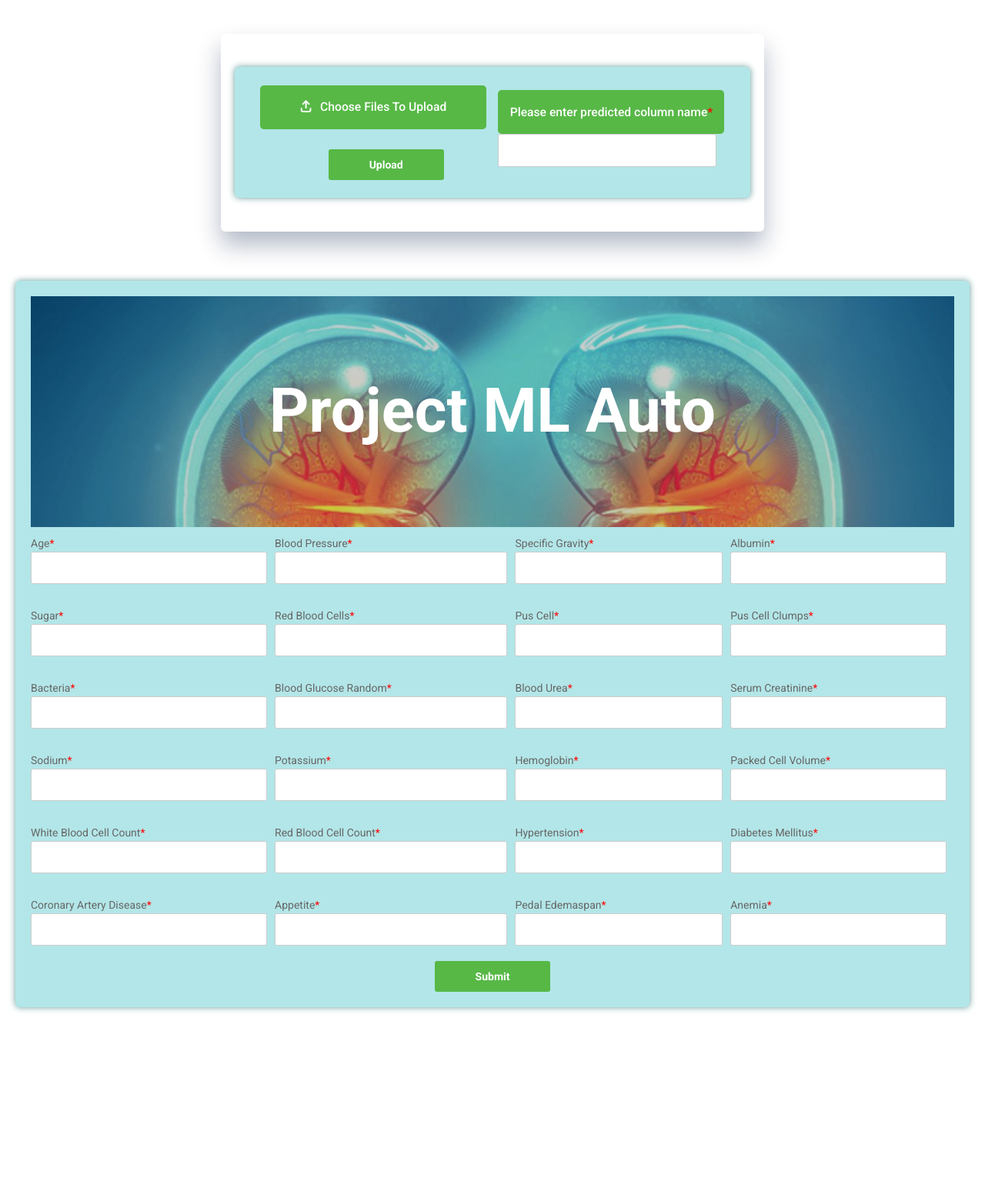
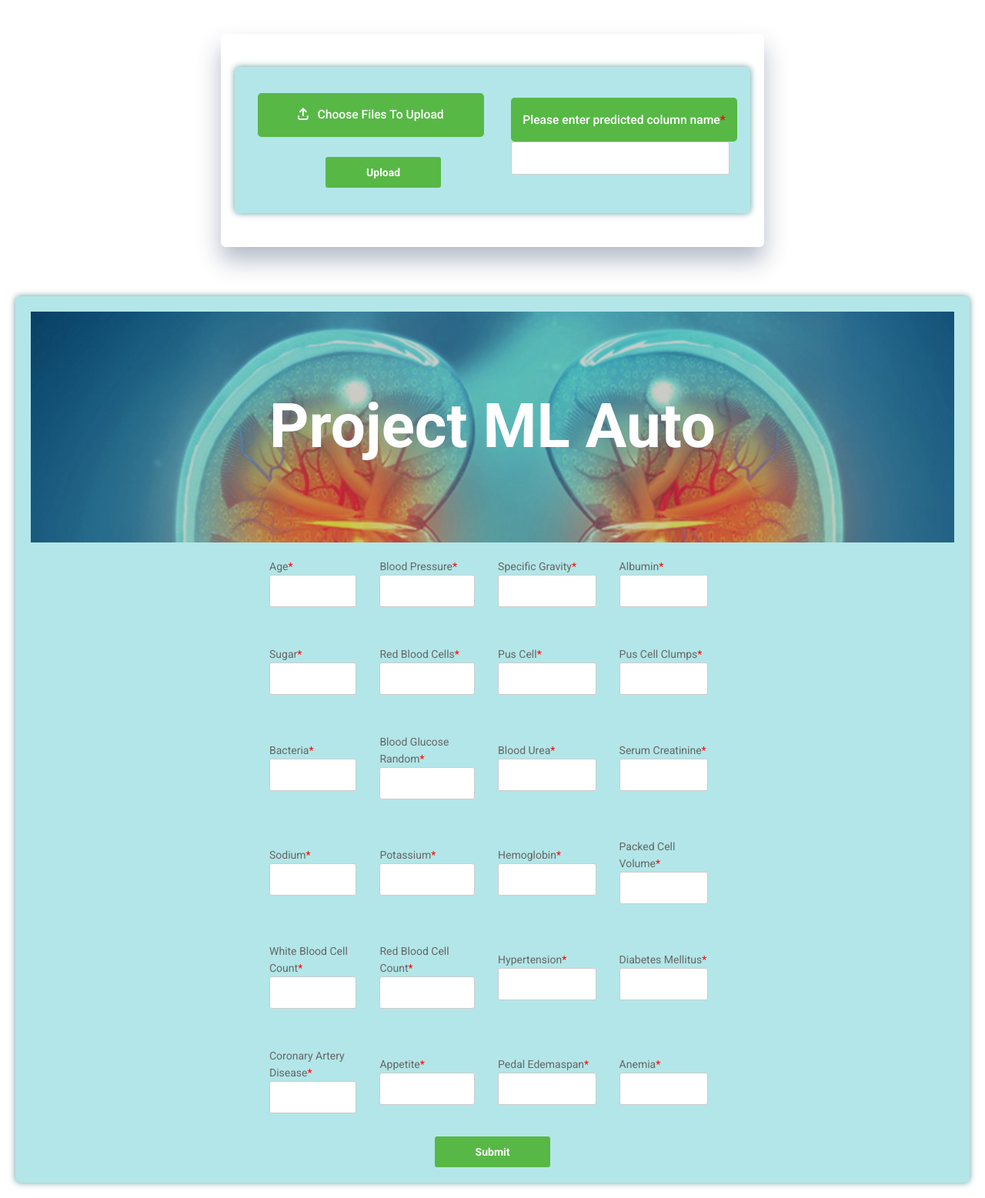
Before and after one commit to Akash-Ahmed-CSE/Project-ML-Auto, a Flask app: page / in a window 1280 px wide. Shown: the whole page at 77% size. Before the commit the page ends 1315 px from the top, so only its background shows below. Run offline with Flask 3, Linux system fonts and the light colour scheme; some libraries are stand-ins or nearby versions.

Commit message:
UI Updated

```diff
--- a/flask_integration/templates/index.html
+++ b/flask_integration/templates/index.html
@@ -195,167 +195,79 @@
             <h1>Project ML Auto </h1>
         </div>
 
-        <div class="colums">
-            <table>
-                <tr>
+  <style>
+    /* Add CSS styles to adjust the layout */
+    .columns {
+        display: flex;
+        justify-content: center;
+    }
+
+    table {
+        width: 50%;
+        border-collapse: collapse;
+    }
+
+    td {
+        padding: 10px;
+    }
+</style>
+
+<div class="columns">
+    <table>
+        <!-- Define an array of input names -->
+        <script>
+            var inputNames = [
+                { label: "Age", name: "Age" },
+                { label: "Blood Pressure", name: "Bp" },
+                { label: "Specific Gravity", name: "Sg" },
+                { label: "Albumin", name: "Al" },
+                { label: "Sugar", name: "Su" },
+                { label: "Red Blood Cells", name: "Rbc" },
+                { label: "Pus Cell", name: "Pc" },
+                { label: "Pus Cell Clumps", name: "Pcc" },
+                { label: "Bacteria", name: "Ba" },
+                { label: "Blood Glucose Random", name: "Bgr" },
+                { label: "Blood Urea", name: "Bu" },
+                { label: "Serum Creatinine", name: "Sc" },
+                { label: "Sodium", name: "Sod" },
+                { label: "Potassium", name: "Pot" },
+                { label: "Hemoglobin", name: "Hemo" },
+                { label: "Packed Cell Volume", name: "Pcv" },
+                { label: "White Blood Cell Count", name: "Wbcc" },
+                { label: "Red Blood Cell Count", name: "Rbcc" },
+                { label: "Hypertension", name: "Htn" },
+                { label: "Diabetes Mellitus", name: "Dm" },
+                { label: "Coronary Artery Disease", name: "Cad" },
+                { label: "Appetite", name: "Appet" },
+                { label: "Pedal Edemaspan", name: "pe" },
+                { label: "Anemia", name: "Ane" }
+            ];
+        </script>
+
+        <!-- Generate input fields horizontally -->
+        <script>
+            for (var i = 0; i < inputNames.length; i++) {
+                var inputName = inputNames[i];
+                if (i % 4 === 0) {
+                    document.write("<tr>");
+                }
+
+                document.write(`
                     <td>
                         <div class="item">
-                            <label for="state">Age<span>*</span></label>
-                            <input class="input--style-1" type="text" name='Age'>
+                            <label for="${inputName.name}">${inputName.label}<span>*</span></label>
+                            <input class="input--style-1" type="text" name="${inputName.name}">
                         </div>
                     </td>
-                    <td>
-                        <div class="item">
-                            <label for="zip">Blood Pressure<span>*</span></label>
-                            <input class="input--style-1" type="text" name="Bp">
-                        </div>
-                    </td>
-                    <td>
-                        <div class="item">
-                            <label for="zip">Specific Gravity<span>*</span></label>
-                            <input class="input--style-1" type="text" name="Sg">
-                        </div>
-                    </td>
-                    <td>
-                        <div class="item">
-                            <label for="zip">Albumin<span>*</span></label>
-                            <input class="input--style-1" type="text" name="Al">
-                        </div>
-                    </td>
-                </tr>
-                <tr>
-                    <td>
-                        <div class="item">
-                            <label for="state">Sugar<span>*</span></label>
-                            <input class="input--style-1" type="text" name="Su">
-                        </div>
-                    </td>
-                    <td>
-                        <div class="item">
-                            <label for="zip">Red Blood Cells<span>*</span></label>
-                            <input class="input--style-1" type="text" name="Rbc">
-                        </div>
-                    </td>
-                    <td>
-                        <div class="item">
-                            <label for="zip">Pus Cell<span>*</span></label>
-                            <input class="input--style-1" type="text" name="Pc">
-                        </div>
-                    </td>
-                    <td>
-                        <div class="item">
-                            <label for="zip">Pus Cell Clumps<span>*</span></label>
-                            <input class="input--style-1" type="text" name="Pcc">
-                        </div>
-                    </td>
-                </tr>
-                <tr>
-                    <td>
-                        <div class="item">
-                            <label for="state">Bacteria<span>*</span></label>
-                            <input class="input--style-1" type="text" name="Ba">
-                        </div>
-                    </td>
-                    <td>
-                        <div class="item">
-                            <label for="zip">Blood Glucose Random<span>*</span></label>
-                            <input class="input--style-1" type="text" name="Bgr">
-                        </div>
-                    </td>
-                    <td>
-                        <div class="item">
-                            <label for="zip">Blood Urea<span>*</span></label>
-                            <input class="input--style-1" type="text" name="Bu">
-                        </div>
-                    </td>
-                    <td>
-                        <div class="item">
-                            <label for="zip">Serum Creatinine<span>*</span></label>
-                            <input class="input--style-1" type="text" name="Sc">
-                        </div>
-                    </td>
-                </tr>
-                <tr>
-                    <td>
-                        <div class="item">
-                            <label for="state">Sodium<span>*</span></label>
-                            <input class="input--style-1" type="text" name="Sod">
-                        </div>
-                    </td>
-                    <td>
-                        <div class="item">
-                            <label for="zip">Potassium<span>*</span></label>
-                            <input class="input--style-1" type="text" name="Pot">
-                        </div>
-                    </td>
-                    <td>
-                        <div class="item">
-                            <label for="zip">Hemoglobin<span>*</span></label>
-                            <input class="input--style-1" type="text" name="Hemo">
-                        </div>
-                    </td>
-                    <td>
-                        <div class="item">
-                            <label for="zip">Packed Cell Volume<span>*</span></label>
-                            <input class="input--style-1" type="text" name="Pcv">
-                        </div>
-                    </td>
-                </tr>
-                <tr>
-                    <td>
-                        <div class="item">
-                            <label for="state">White Blood Cell Count<span>*</span></label>
-                            <input class="input--style-1" type="text" name="Wbcc">
-                        </div>
-                    </td>
-                    <td>
-                        <div class="item">
-                            <label for="zip">Red Blood Cell Count<span>*</span></label>
-                            <input class="input--style-1" type="text" name="Rbcc">
-                        </div>
-                    </td>
-                    <td>
-                        <div class="item">
-                            <label for="zip">Hypertension<span>*</span></label>
-                            <input class="input--style-1" type="text" name="Htn">
-                        </div>
-                    </td>
-                    <td>
-                        <div class="item">
-                            <label for="zip">Diabetes Mellitus<span>*</span></label>
-                            <input class="input--style-1" type="text" name="Dm">
-                        </div>
-                    </td>
-                </tr>
-                <tr>
-                    <td>
-                        <div class="item">
-                            <label for="state">Coronary Artery Disease<span>*</span></label>
-                            <input class="input--style-1" type="text" name="Cad">
-                        </div>
-                    </td>
-                    <td>
-                        <div class="item">
-                            <label for="zip">Appetite<span>*</span></label>
-                            <input class="input--style-1" type="text" name="Appet">
-                        </div>
-                    </td>
-                    <td>
-                        <div class="item">
-                            <label for="zip">Pedal Edemaspan<span>*</span></label>
-                            <input class="input--style-1" type="text" name="pe">
-                        </div>
-                    </td>
-                    <td>
-                        <div class="item">
-                            <label for="zip">Anemia<span>*</span></label>
-                            <input class="input--style-1" type="text" name="Ane">
-                        </div>
-                    </td>
-                </tr>
-            </table>
+                `);
 
-        </div>
+                if ((i + 1) % 4 === 0 || i === inputNames.length - 1) {
+                    document.write("</tr>");
+                }
+            }
+        </script>
+    </table>
+</div>
 
 
         <center>
```
